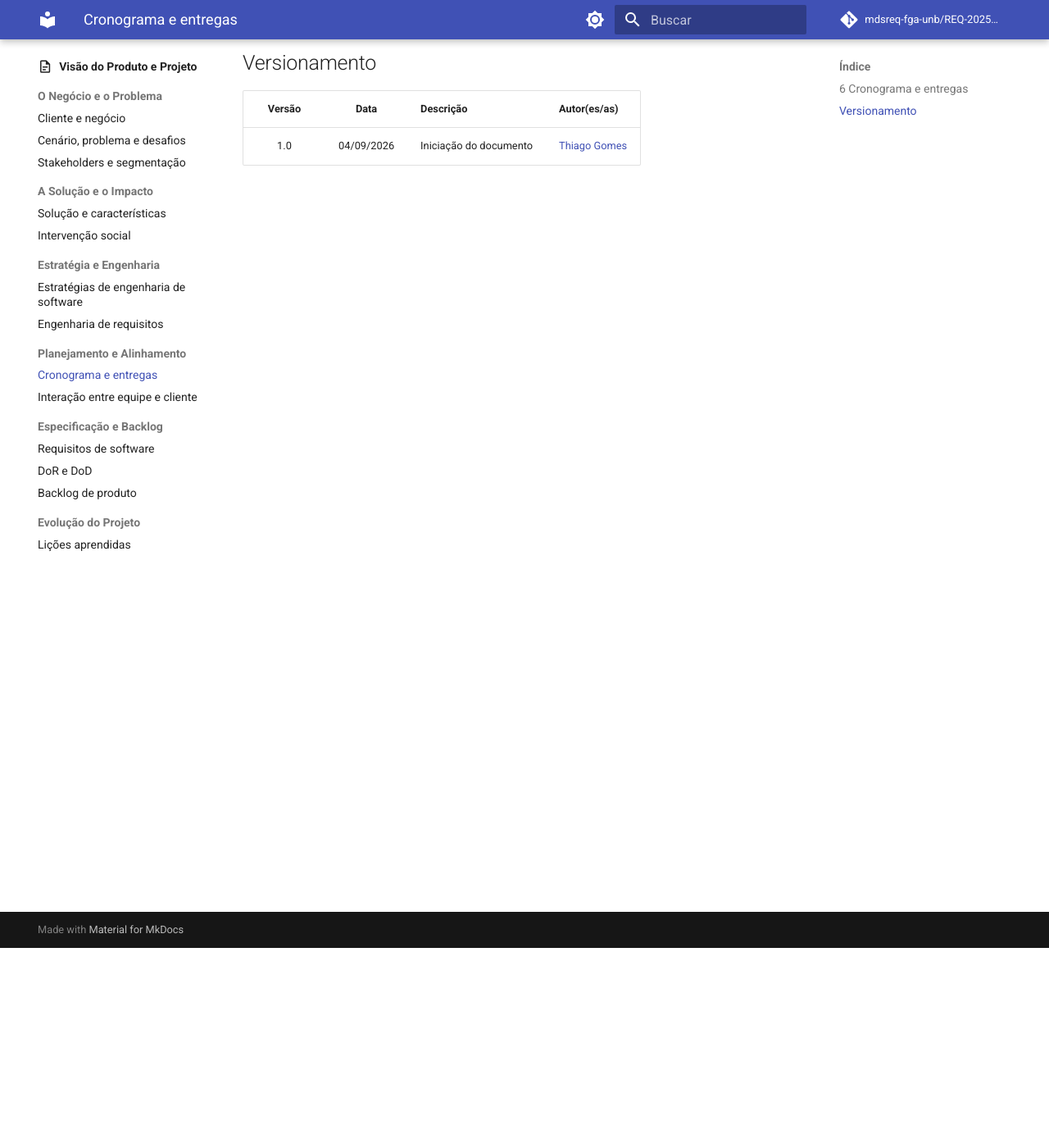
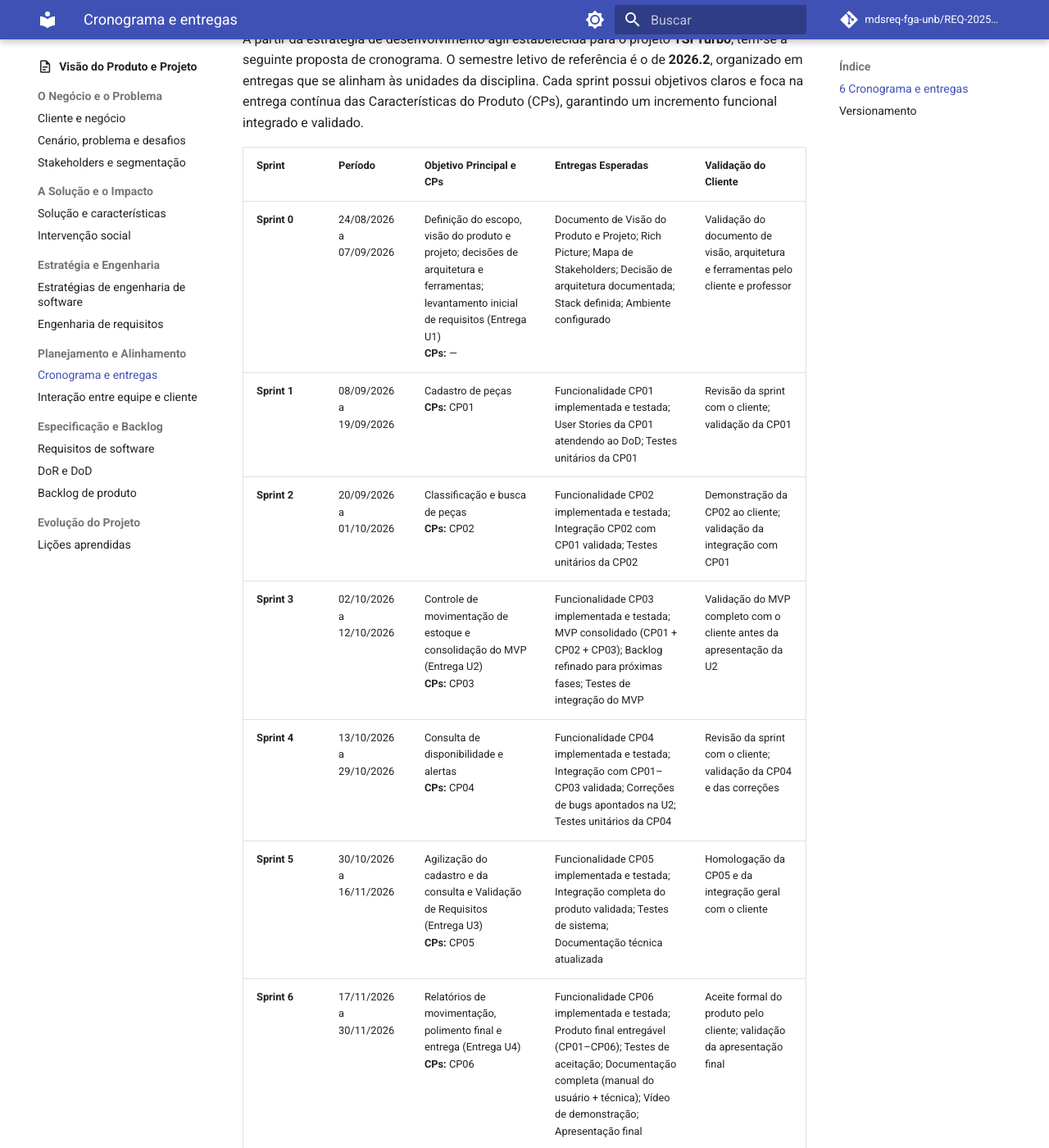
Before and after one commit to mdsreq-fga-unb/REQ-202562-T02-TSI-AutoPecas, an MkDocs documentation site: the page built from docs/visao-produto/cronograma-e-entregas.md, in a window 1280 px wide and 1400 px high, scrolled down 244 px. Shown: the whole window at 82% size. Built offline with MkDocs 1.6.1 and Material for MkDocs 9.7.7, drawn with Linux system fonts in a browser that asks for light colours; comment, search, counter and statistics services are not loaded; some of the changed text lies outside the part shown.

Commit message:
docs: adiciona o topico 6 - cronograma e entregas

```diff
--- a/docs/visao-produto/cronograma-e-entregas.md
+++ b/docs/visao-produto/cronograma-e-entregas.md
@@ -1,9 +1,29 @@
 # Cronograma e entregas
 
 ## 6 Cronograma e entregas
+
+A partir da estratégia de desenvolvimento ágil estabelecida para o projeto **TSI Turbo**, tem-se a seguinte proposta de cronograma. O semestre letivo de referência é o de **2026.2**, organizado em entregas que se alinham às unidades da disciplina. Cada sprint possui objetivos claros e foca na entrega contínua das Características do Produto (CPs), garantindo um incremento funcional integrado e validado.
+
+| Sprint | Período | Objetivo Principal e CPs | Entregas Esperadas | Validação do Cliente |
+|--------|---------|--------------------------|--------------------|----------------------|
+| **Sprint 0** | 24/08/2026 a 07/09/2026 | Definição do escopo, visão do produto e projeto; decisões de arquitetura e ferramentas; levantamento inicial de requisitos (Entrega U1)<br>**CPs:** — | Documento de Visão do Produto e Projeto; Rich Picture; Mapa de Stakeholders; Decisão de arquitetura documentada; Stack definida; Ambiente configurado | Validação do documento de visão, arquitetura e ferramentas pelo cliente e professor |
+| **Sprint 1** | 08/09/2026 a 19/09/2026 | Cadastro de peças<br>**CPs:** CP01 | Funcionalidade CP01 implementada e testada; User Stories da CP01 atendendo ao DoD; Testes unitários da CP01 | Revisão da sprint com o cliente; validação da CP01 |
+| **Sprint 2** | 20/09/2026 a 01/10/2026 | Classificação e busca de peças<br>**CPs:** CP02 | Funcionalidade CP02 implementada e testada; Integração CP02 com CP01 validada; Testes unitários da CP02 | Demonstração da CP02 ao cliente; validação da integração com CP01 |
+| **Sprint 3** | 02/10/2026 a 12/10/2026 | Controle de movimentação de estoque e consolidação do MVP (Entrega U2)<br>**CPs:** CP03 | Funcionalidade CP03 implementada e testada; MVP consolidado (CP01 + CP02 + CP03); Backlog refinado para próximas fases; Testes de integração do MVP | Validação do MVP completo com o cliente antes da apresentação da U2 |
+| **Sprint 4** | 13/10/2026 a 29/10/2026 | Consulta de disponibilidade e alertas<br>**CPs:** CP04 | Funcionalidade CP04 implementada e testada; Integração com CP01–CP03 validada; Correções de bugs apontados na U2; Testes unitários da CP04 | Revisão da sprint com o cliente; validação da CP04 e das correções |
+| **Sprint 5** | 30/10/2026 a 16/11/2026 | Agilização do cadastro e da consulta e Validação de Requisitos (Entrega U3)<br>**CPs:** CP05 | Funcionalidade CP05 implementada e testada; Integração completa do produto validada; Testes de sistema; Documentação técnica atualizada | Homologação da CP05 e da integração geral com o cliente |
+| **Sprint 6** | 17/11/2026 a 30/11/2026 | Relatórios de movimentação, polimento final e entrega (Entrega U4)<br>**CPs:** CP06 | Funcionalidade CP06 implementada e testada; Produto final entregável (CP01–CP06); Testes de aceitação; Documentação completa (manual do usuário + técnica); Vídeo de demonstração; Apresentação final | Aceite formal do produto pelo cliente; validação da apresentação final |
+
+**Princípios do cronograma**
+
+- **Duração das sprints**: as Sprints 1 a 6 possuem durações médias de 2 a 3 semanas, organizadas de forma a alinhar o final de cada ciclo exatamente um dia antes da data limite de entrega de cada Unidade da disciplina.
+- **Cobertura das CPs**: todas as características de produto (CP01–CP06) estão mapeadas progressivamente nas sprints, garantindo foco e priorização na construção do MVP.
+- **Validação contínua**: a validação com o cliente não ocorre apenas nas entregas de Unidade, mas sim ao final de cada Sprint, buscando feedback contínuo.
+- **Prazos de entrega**: as entregas oficiais da disciplina possuem limite até as 10h da manhã das datas estipuladas. Portanto, o cronograma encerra cada ciclo no dia anterior, garantindo que a equipe tenha os artefatos prontos e revisados antes do prazo.
 
 ## Versionamento
 
 | Versão | Data | Descrição | Autor(es/as) |
 | :----: | :--: | --- | --- |
 | 1.0 | 04/09/2026 | Iniciação do documento | [Thiago Gomes](https://github.com/thgomxs) |
+| 1.1 | 07/09/2026 | Adição da tabela de Cronograma de Sprints | [Bruno Ferreira](https://github.com/brunnf) |
```
